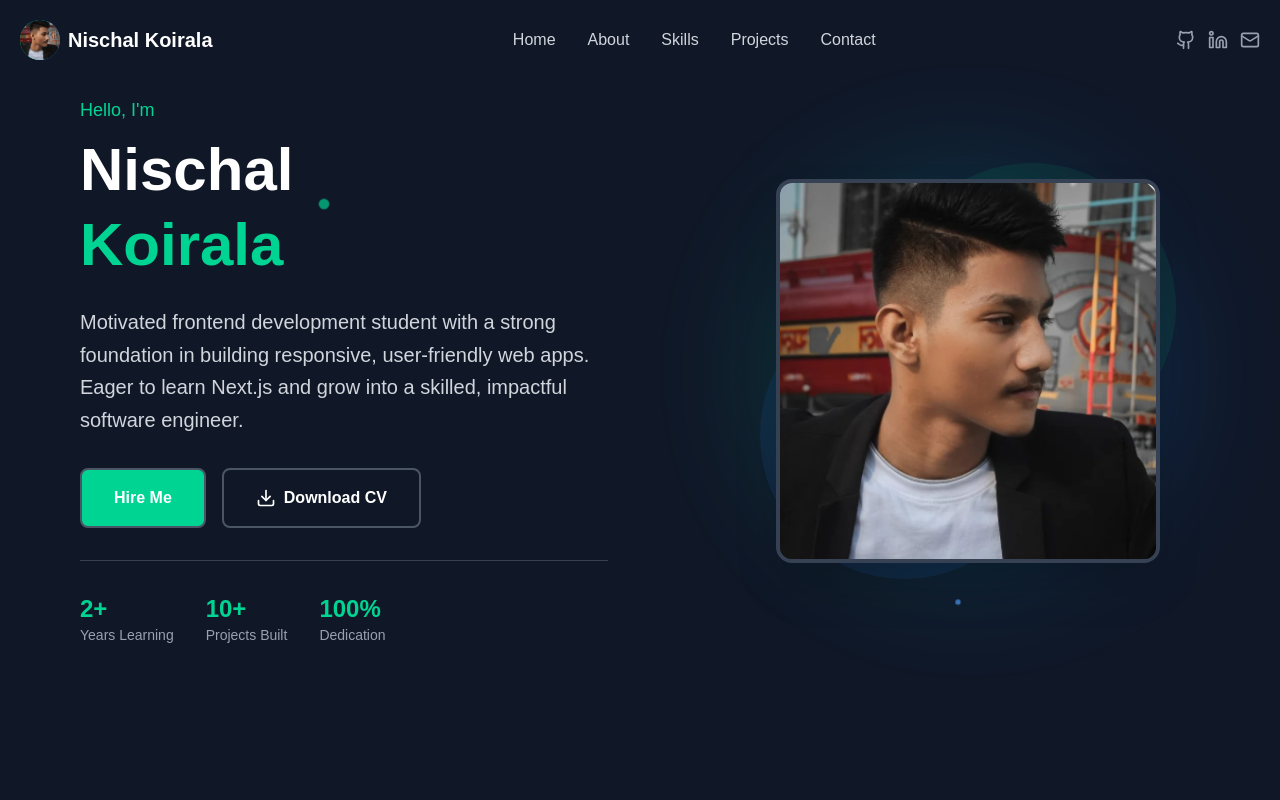
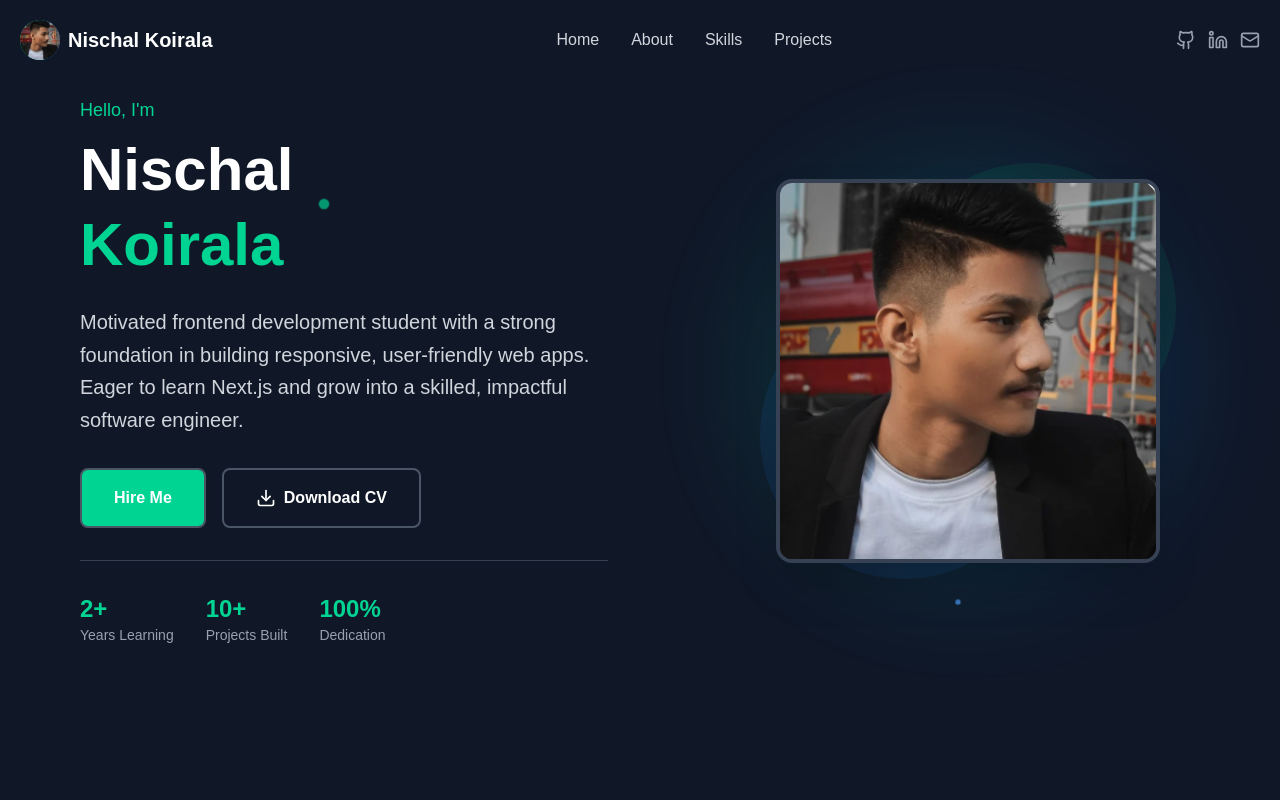
Before and after one commit to Nischalkoirala44/portfolio, a Next.js app: page / in a window 1280 px wide. Shown: the top 800 px of the page. Built offline with nearby package versions, Linux system fonts and the light colour scheme.

Commit message:
Update Header.tsx

```diff
--- a/app/components/Header.tsx
+++ b/app/components/Header.tsx
@@ -26,8 +26,7 @@
     { name: "Home", href: "#home" },
     { name: "About", href: "#about" },
     { name: "Skills", href: "#skills" },
-    { name: "Projects", href: "#projects" },
-    { name: "Contact", href: "#contact" },
+    { name: "Projects", href: "#projects" }
   ];
 
   return (
```
